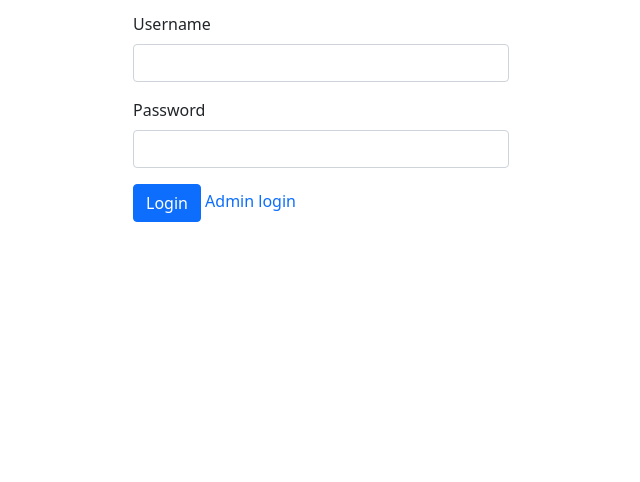
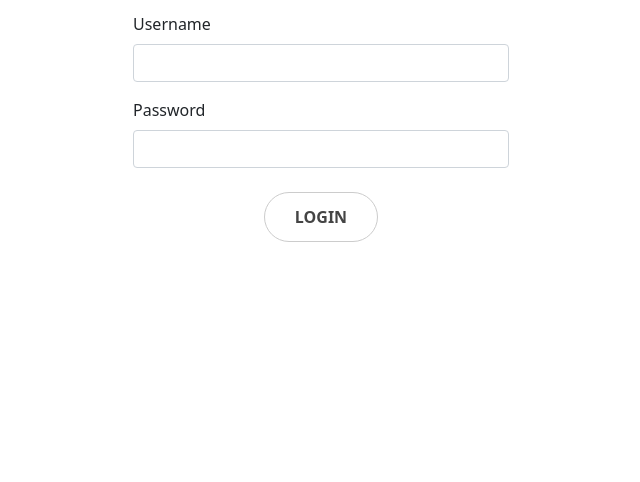
Before and after one commit to taus-if/TCB-Goods-Distribution-System, a PHP site: page /FrontEnd/login.html in a window 1280 px wide. Shown: the part 166-648 px from the top of the page, without its empty margins (319-959 px from the left). Run offline with PHP 8.4, Linux system fonts and the light colour scheme.

Commit message:
login button updated

```diff
--- a/FrontEnd/assets/css/style.css
+++ b/FrontEnd/assets/css/style.css
@@ -1441,6 +1441,29 @@ div#preloader {
   border-radius: 30px;
 }
 
+.php-email-form button[type=submit]:hover{
+  background-color: #3ec1d5;
+  color: #e5e5e5;
+}
+
+.Rafat button[type=submit]{
+  background: rgba(0, 0, 0, 0) none repeat scroll 0 0;
+  border: 1px solid #ccc;
+  color: #444;
+  font-size: 16px;
+  font-weight: 700;
+  margin-top: 8px;
+  padding: 12px 30px;
+  text-transform: uppercase;
+  transition: all 0.3s ease 0s;
+  border-radius: 30px;
+}
+
+.Rafat button[type=submit]:hover{
+  background-color: #3ec1d5;
+  color: #e5e5e5;
+}
+
 @-webkit-keyframes animate-loading {
   0% {
     transform: rotate(0deg);
--- a/FrontEnd/login.html
+++ b/FrontEnd/login.html
@@ -76,7 +76,7 @@
         <option value="2">Dealer</option>
       </select>
 
-      <form>
+      <form class="Rafat">
         <div class="mb-3">
           <label for="exampleInputEmail1" class="form-label">Username</label>
           <input type="text" class="form-control" id="exampleInputEmail1" aria-describedby="emailHelp">
@@ -90,9 +90,11 @@
               <input type="checkbox" class="form-check-input" id="exampleCheck1">
               <label class="form-check-label" for="exampleCheck1">Check me out</label>
             </div> -->
-        <button type="submit" class="btn btn-primary">Login</button>
+        <!-- <button type="submit" class="btn btn-primary">Login</button> -->
 
-        <a href="admin.html"> Admin login</a>
+        <div class="text-center"><button type="submit">Login</button></div>
+
+        <!-- <a href="admin.html"> Admin login</a> -->
 
 
       </form>
--- a/index.html
+++ b/index.html
@@ -28,6 +28,8 @@
 
   <!-- Template Main CSS File -->
   <link href="FrontEnd/assets/css/style.css" rel="stylesheet">
+
+
 
   <!-- =======================================================
   * Template Name: eBusiness - v4.7.0
@@ -1092,6 +1094,8 @@
   <!-- Template Main JS File -->
   <script src="FrontEnd/assets/js/main.js"></script>
 
+
+
 </body>
 
 </html>
```
